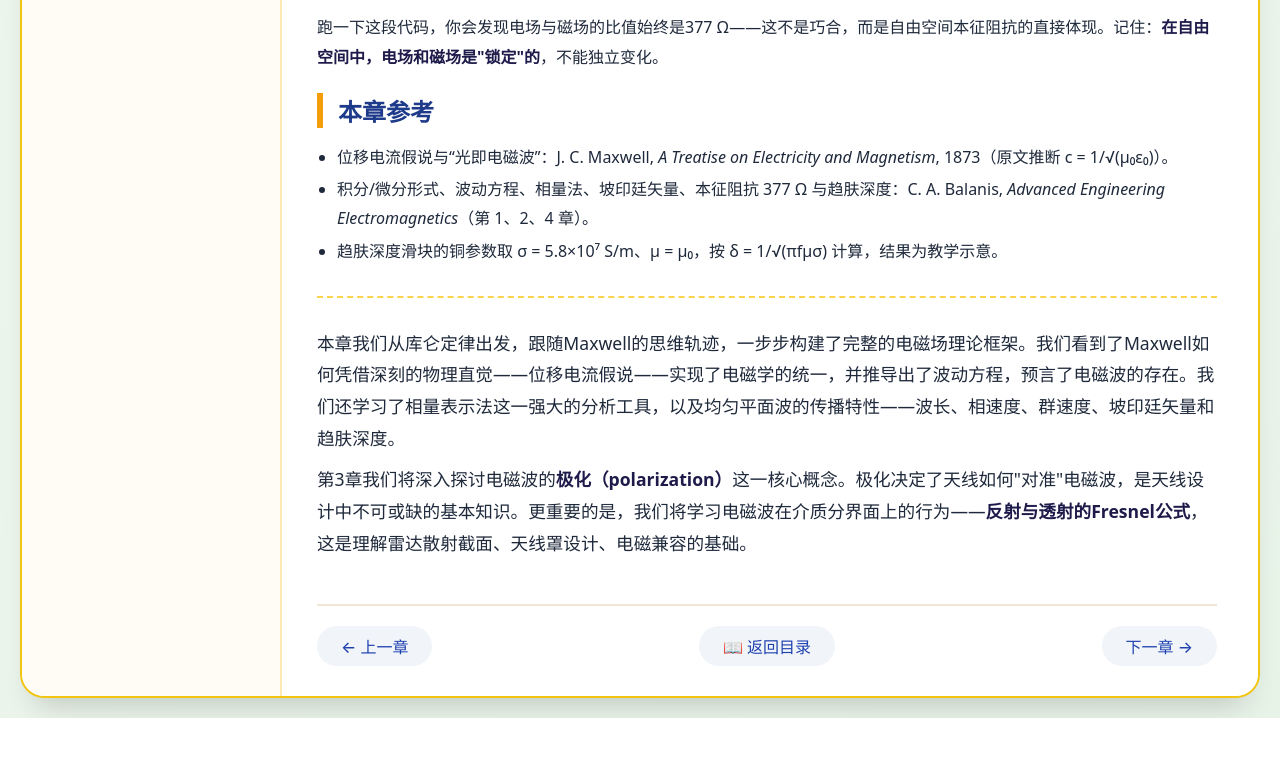
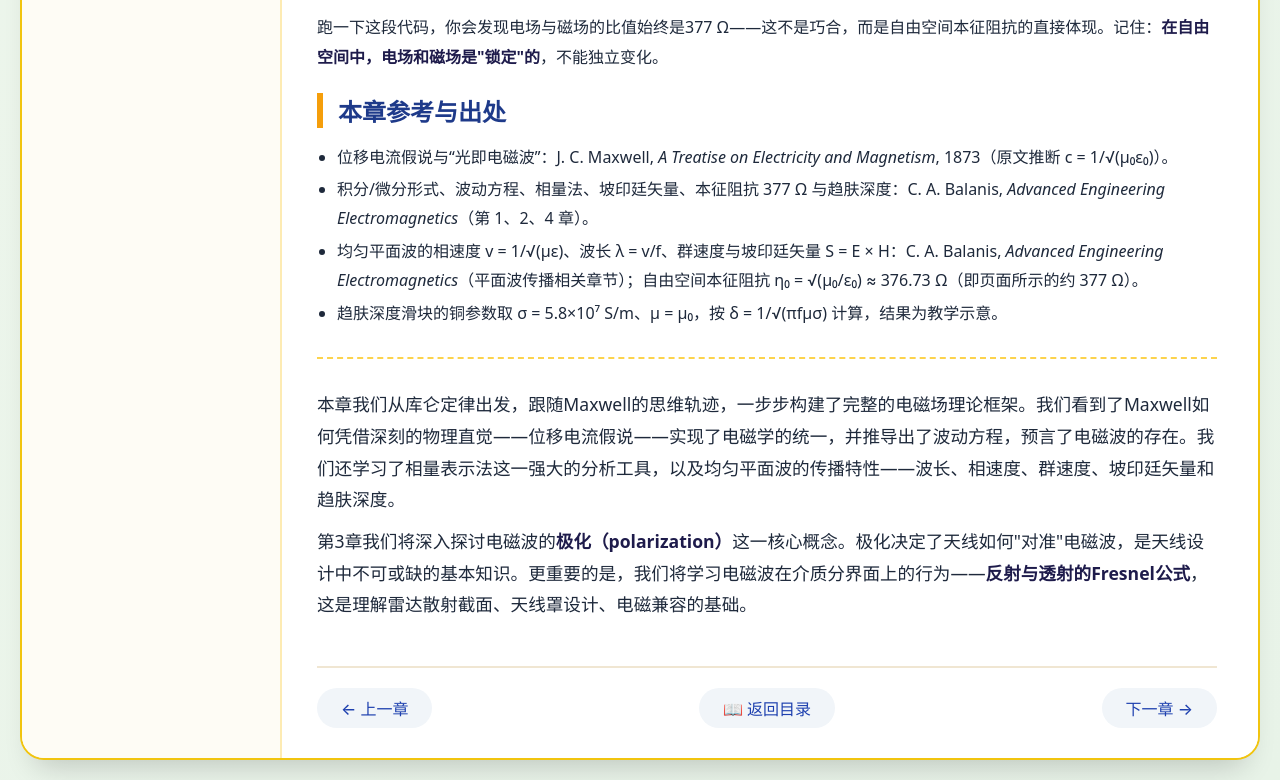
Before and after one commit to 1998x-stack/antenna-propagation-tutorial, a plain HTML site: page 02.html in a window 1280 px wide. Shown: the part 6838-7618 px from the top of the page. Before the commit the page ends 7556 px from the top, so only its background shows below. Drawn offline with Linux system fonts and the light colour scheme.

Commit message:
docs(antenna-propagation-tutorial): 第2/3章补充「本章参考与出处」（平面波相速度/本征阻抗、PLF 与轴比 IEEE 出处）

```diff
--- a/02.html
+++ b/02.html
@@ -384,10 +384,11 @@ print(f"  E/H 比值: {Ex.max()/Hy.max():.1f} Ω (应等于 {eta0} Ω)")</code><
         <p>跑一下这段代码，你会发现电场与磁场的比值始终是377 Ω——这不是巧合，而是自由空间本征阻抗的直接体现。记住：<strong>在自由空间中，电场和磁场是"锁定"的</strong>，不能独立变化。</p>
 
         <section id="references" aria-labelledby="ref-heading">
-            <h2 id="ref-heading">本章参考</h2>
+            <h2 id="ref-heading">本章参考与出处</h2>
             <ul>
                 <li>位移电流假说与“光即电磁波”：J. C. Maxwell, <i>A Treatise on Electricity and Magnetism</i>, 1873（原文推断 c = 1/√(μ₀ε₀)）。</li>
                 <li>积分/微分形式、波动方程、相量法、坡印廷矢量、本征阻抗 377 Ω 与趋肤深度：C. A. Balanis, <i>Advanced Engineering Electromagnetics</i>（第 1、2、4 章）。</li>
+                <li>均匀平面波的相速度 v = 1/√(με)、波长 λ = v/f、群速度与坡印廷矢量 S = E × H：C. A. Balanis, <i>Advanced Engineering Electromagnetics</i>（平面波传播相关章节）；自由空间本征阻抗 η₀ = √(μ₀/ε₀) ≈ 376.73 Ω（即页面所示的约 377 Ω）。</li>
                 <li>趋肤深度滑块的铜参数取 σ = 5.8×10⁷ S/m、μ = μ₀，按 δ = 1/√(πfμσ) 计算，结果为教学示意。</li>
             </ul>
         </section>
```
Also changed, not shown: 03.html (+2 -1 lines).
